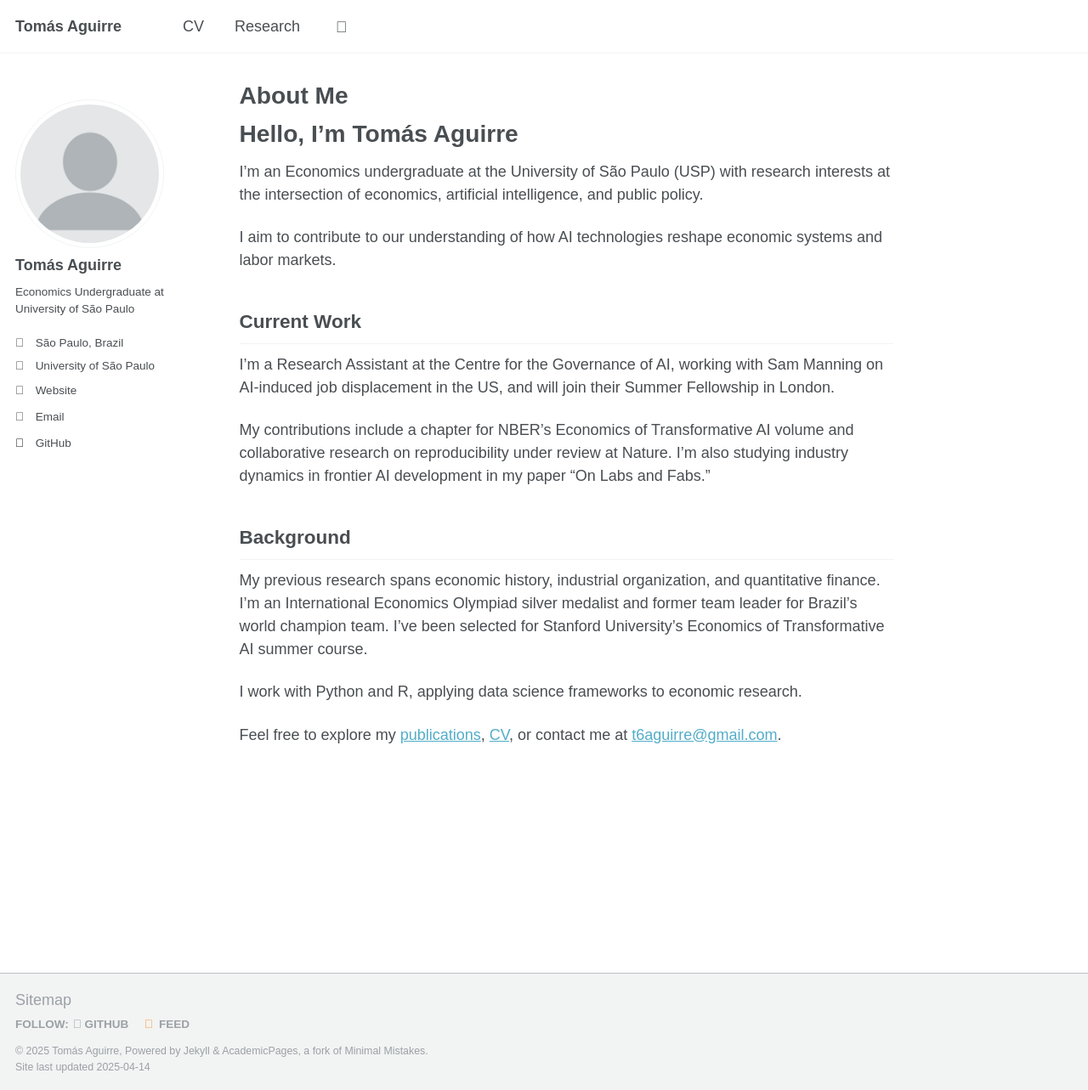
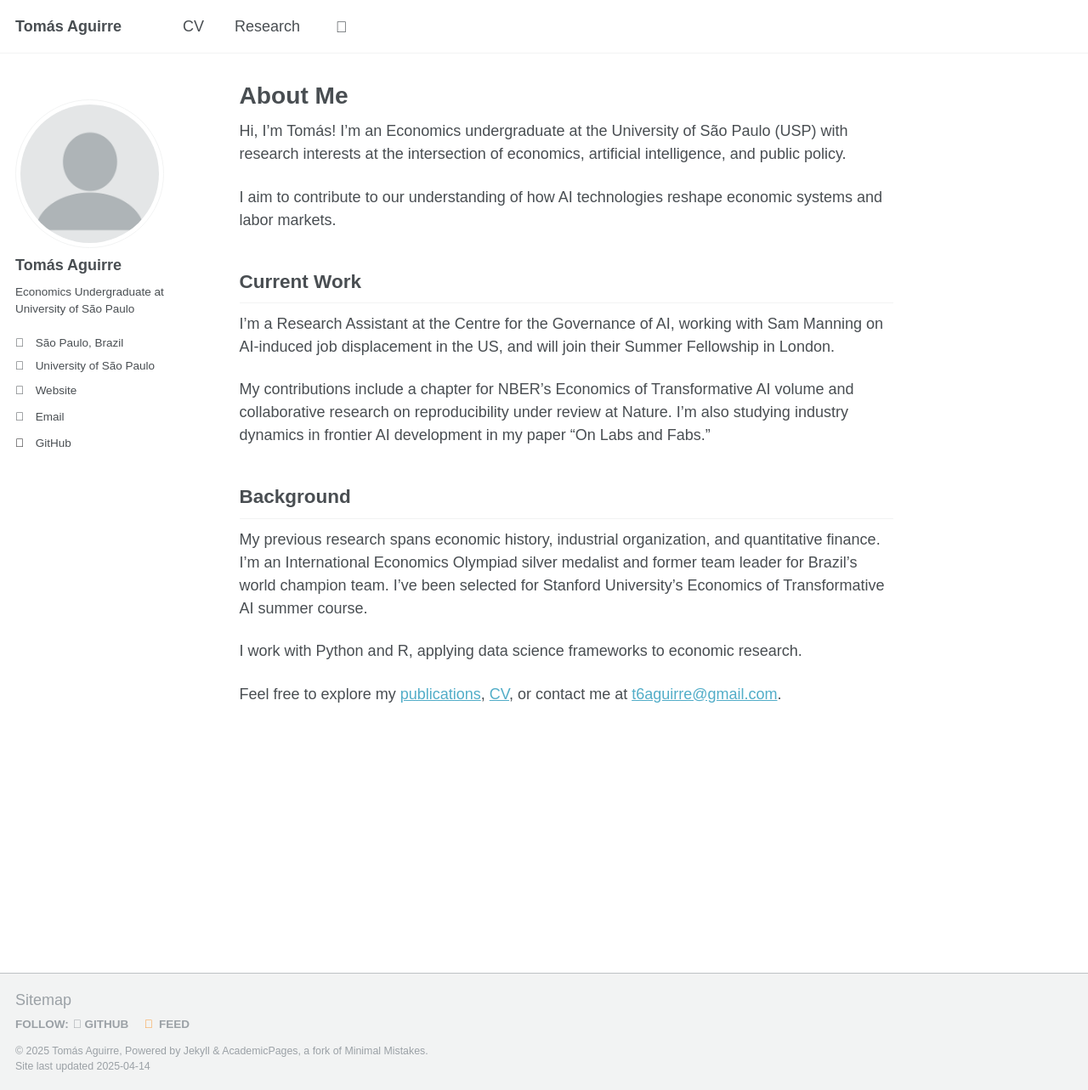
Before and after one commit to t6aguirre/t6aguirre.github.io, a Jekyll site: the page built from _pages/about.md, in a window 1280 px wide and 1283 px high. Shown: the whole window at 85% size. Built offline with Jekyll 4.4.1, drawn with Linux system fonts in a browser that asks for light colours; some web fonts are replaced.

Commit message:
Update about.md

```diff
--- a/_pages/about.md
+++ b/_pages/about.md
@@ -7,9 +7,7 @@ redirect_from:
   - /about.html
 ---
 
-# Hello, I'm Tomás Aguirre
-
-I'm an Economics undergraduate at the University of São Paulo (USP) with research interests at the intersection of economics, artificial intelligence, and public policy.
+Hi, I'm Tomás! I'm an Economics undergraduate at the University of São Paulo (USP) with research interests at the intersection of economics, artificial intelligence, and public policy.
 
 I aim to contribute to our understanding of how AI technologies reshape economic systems and labor markets.
 
```
